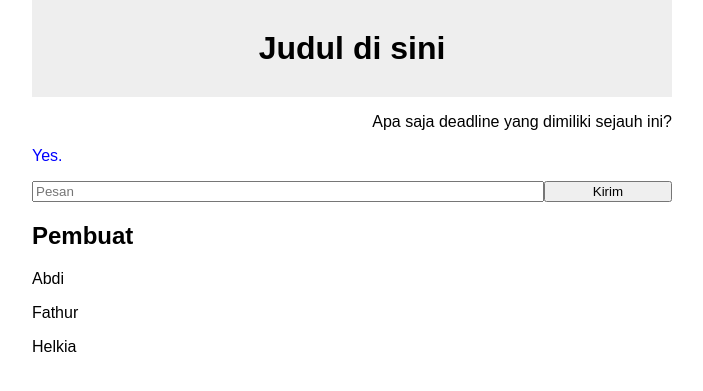
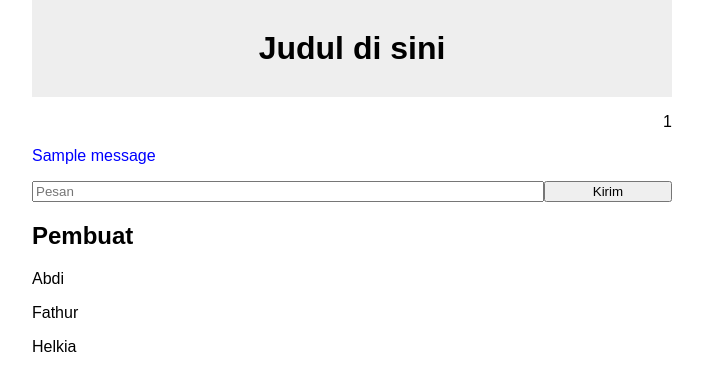
Before and after one commit to mochfatchur/Tubes3_13519009, a Flask app: template src/templates/index.html in a window 1280 px wide. Shown: the top 391 px of the page, without its empty margins (288-991 px from the left). Run offline with Flask 2, Linux system fonts and the light colour scheme; the template is opened without the code that fills it: most values are stand-ins (such as "Sample title", 1, 10 or a date in 2020).

Commit message:
Chat is now functional

```diff
--- a/src/app.py
+++ b/src/app.py
@@ -3,17 +3,25 @@
 import os
 
 from flask import (
-    Flask, render_template, request
+    Flask, render_template, request, g, redirect
 )
+
+global chat_data
+chat_data = [("Halo", "Hai")]
 
 app = Flask(__name__)
 
 @app.route('/', methods=["GET"])
 def hello():
-    return render_template("index.html")
+    return render_template("index.html", message_data = chat_data[(-5 if len(chat_data) >= 5 else 0):])
 
 @app.route('/', methods=["POST"])
 def hello2():
-    return "You said \"{}\"".format(request.form["user-input"])
+    user_input = request.form["user-input"]
+    bot_response = "Hahahayyuk"
+    chat_data.append((user_input, bot_response))
+    return render_template("index.html", message_data = chat_data[(-5 if len(chat_data) >= 5 else 0):])
+    # return "You said \"{}\"".format(request.form["user-input"])
 
 app.run(debug=True)
+print(chat_data)
--- a/src/templates/index.html
+++ b/src/templates/index.html
@@ -11,12 +11,14 @@
 		<main>
 			<div id="content">
 				<section id="messages">
+					{% for message in message_data %}
 					<div class="user-message">
-						<p>Apa saja deadline yang dimiliki sejauh ini?</p>
+						<p>{{ message[0] }}</p>
 					</div>
 					<div class="bot-message">
-						<p>Yes.</p>
+						<p>{{ message[1] }}</p>
 					</div>
+					{% endfor %}
 				</section>
 				<section id="input-area">
 					<form method="post">
```
